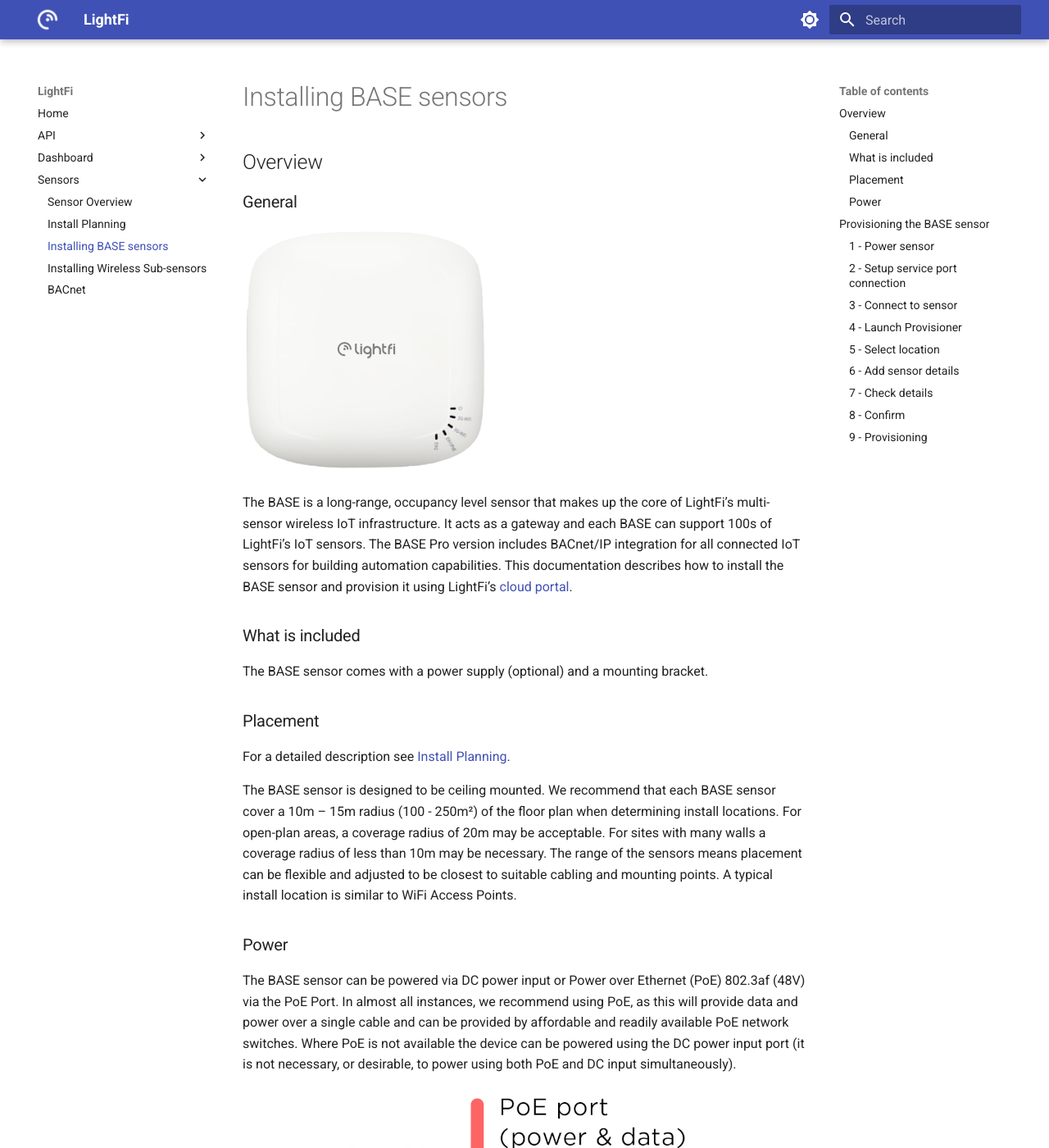
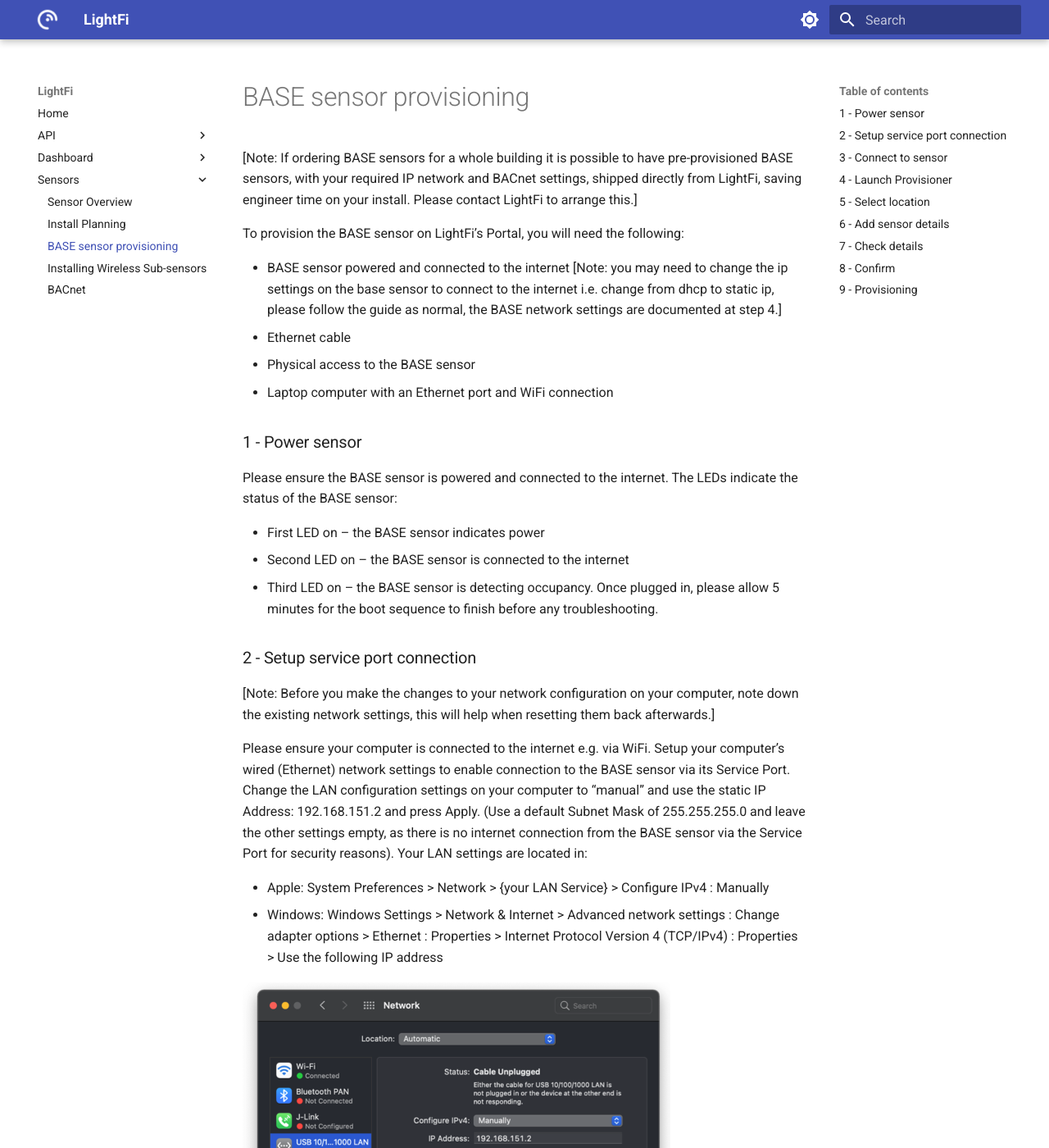
Before and after one commit to LightFiLimited/lf-documentation, an MkDocs documentation site: the page built from docs/sensors/02_base_install.md, in a window 1280 px wide and 1400 px high. Shown: the whole window at 82% size. Built offline with MkDocs 1.6.1 and Material for MkDocs 9.7.7, drawn with Linux system fonts in a browser that asks for light colours; some of the changed text lies outside the part shown.

Commit message:
Reorganised BASE install, emphasise provision first

```diff
--- a/docs/sensors/02_base_install.md
+++ b/docs/sensors/02_base_install.md
@@ -1,43 +1,5 @@
-# Installing BASE sensors
+# BASE sensor provisioning
 
-## Overview
-### General
-<!-- ![BASE sensor](../img/sensors/install/1_Base@300x.png){: style="height:300px;width:300px"} -->
-![BASE sensor](../img/sensors/install/1_Base-300px.png)
-
-The BASE is a long-range, occupancy level sensor that
-makes up the core of LightFi’s multi-sensor wireless IoT
-infrastructure. It acts as a gateway and each BASE can support 100s
-of LightFi’s IoT sensors. The BASE Pro version
-includes BACnet/IP integration for all connected IoT
-sensors for building automation capabilities.
-This documentation describes how to install the BASE sensor and
-provision it using LightFi’s [cloud portal](https://portal.lightfi.io).
-
-### What is included
-
-The BASE sensor comes with a power supply (optional) and a mounting bracket.
-
-### Placement
-For a detailed description see [Install Planning](01_install_planning.md#sensor-layout).
-
-The BASE sensor is designed to be ceiling mounted. We recommend that each BASE
-sensor cover a 10m – 15m radius (100 - 250m²) of the floor plan when determining install locations. For open-plan areas, a coverage radius of 20m may be acceptable. For sites with many walls a
-coverage radius of less than 10m may be necessary.
-The range of the sensors means placement can be flexible and
-adjusted to be closest to suitable cabling and mounting points.
-A typical install location is similar to WiFi Access Points.
-
-### Power
-The BASE sensor can be powered via DC power input or Power over Ethernet (PoE) 802.3af
-(48V) via the PoE Port. In almost all instances, we recommend using PoE, as this will
-provide data and power over a single cable and can be provided
-by affordable and readily available PoE network switches.
-Where PoE is not available the device can be powered using the DC power input port (it is not necessary, or desirable, to power using both PoE and DC input simultaneously).
-
-![PoE Port](../img/sensors/install/2_Base_PoE-250px.png)
-
-## Provisioning the BASE sensor
 [Note: If ordering BASE sensors for a whole building it is possible to have pre-provisioned
 BASE sensors, with your required IP network and BACnet settings, shipped directly from LightFi, saving
 engineer time on your install. Please contact LightFi to arrange this.]
```
Also changed, not shown: docs/sensors/01_install_planning.md (+8 -0 lines), docs/sensors/index.md (+29 -3 lines).
